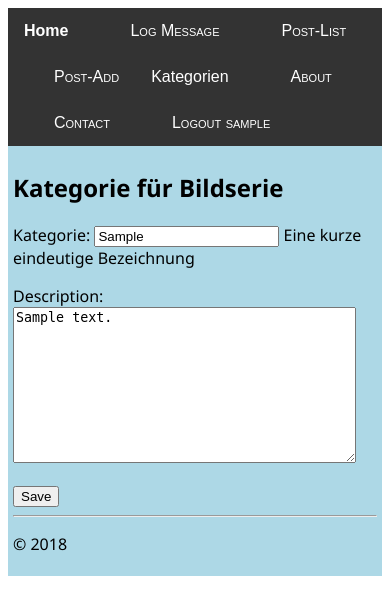
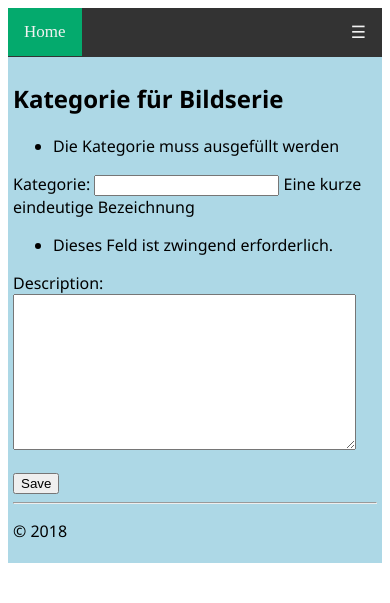
Before and after one commit to Harlempix/Django-Tutorial, a Django app: a page that uses hello/templates/hello/layout.html in a window 390 px wide. Shown: the top 603 px of the page. Run offline with Django 4.2, Linux system fonts and the light colour scheme; a user stored in the database is signed in; tables that the repository leaves empty hold one stand-in row (values such as "Sample post"); parts of the project's set-up code (start-up, migrations or seed data) failed here and were passed over.

Commit message:
modified:   hello/forms.py 	new file:   hello/migrations/0006_remove_picseries_heroidbigpic_and_more.py 	new file:   hello/migrations/0007_picseries_heropath.py 	new file:   hello/migrations/0008_remove_picseries_heroid_remove_picseries_heropath_and_more.py 	modified:   hello/models.py 	modified:   hello/static/hello/site.css 	new file:   hello/static/hello/site.js 	modified:   hello/templates/hello/layout.html 	modified:   hello/templates/hello/post-list.html 	new file:   hello/templates/hello/t_PicSeries_List.html 	new file:   hello/templates/hello/t_PicSeries_c.html 	new file:   hello/templates/hello/t_PicSeries_u.html 	modified:   hello/urls.py 	modified:   hello/views.py

```diff
--- a/hello/forms.py
+++ b/hello/forms.py
@@ -2,6 +2,7 @@ from django import forms
 from hello.models import LogMessage
 from .models import Post
 from .models import AllCats
+from .models import PicSeries
 
 class LogMessageForm(forms.ModelForm):
     class Meta:
@@ -14,6 +15,9 @@ class PostForm(forms.ModelForm):
         fields = ("title", "cover",)
 
 #-------------------------- Multi-Pic-Handling ------------------------------
+class SysMessageForm(forms.Form):
+    dummy = forms.CharField(label="Sollte nie zu sehen sein", max_length=100)
+
 class AllCatsForm(forms.ModelForm):
     class Meta:
         model = AllCats
@@ -30,3 +34,25 @@ class AllCatsForm(forms.ModelForm):
                 "unique": "Diese Kategorie existiert bereits"
             },
         }
+
+class f_PicSeries_c(forms.Form):
+    choices = tuple(AllCats.objects.all().values_list("cat", "description"))
+    title = forms.CharField(max_length=80)
+    description = forms.CharField()
+    catPrime = forms.ChoiceField(choices=choices)
+    dateCaptured = forms.DateTimeField()
+    file_field = forms.ImageField(
+        widget=forms.ClearableFileInput(attrs={"multiple": True})
+    )
+
+class f_PicSeries_u(forms.Form):
+    choices = tuple(AllCats.objects.all().values_list("cat", "description"))
+    title = forms.CharField(max_length=80)
+    owner = forms.CharField(required=False, disabled=True)
+    description = forms.CharField()
+    catPrime = forms.ChoiceField(choices=choices)
+    dateCaptured = forms.DateTimeField()
+    file_field = forms.ImageField(
+        required=False,
+        widget=forms.ClearableFileInput(attrs={"multiple": True})
+    )
--- a/hello/static/hello/site.css
+++ b/hello/static/hello/site.css
@@ -1,49 +1,50 @@
-.message {
-    font-weight: 600;
-    color: blue;
+ /* Add a black background color to the top navigation */
+ .topnav {
+  background-color: #333;
+  overflow: hidden;
 }
 
-/* Navbar container */
-.navbar {
-    overflow: hidden;
-    background-color: #333;
-    font-family: Arial;
-  }
-
-  /* Links inside the navbar */
-  .navbar a {
+/* Style the links inside the navigation bar */
+.topnav a {
   float: left;
-    font-size: 16px;
-    color: white;
+  display: block;
+  color: #f2f2f2;
   text-align: center;
   padding: 14px 16px;
   text-decoration: none;
+  font-size: 17px;
 }
 
-/* The dropdown container */
+/* Add an active class to highlight the current page */
+.active {
+  background-color: #04AA6D;
+  color: white;
+}
+
+/* Hide the link that should open and close the topnav on small screens */
+.topnav .icon {
+  display: none;
+}
+
+/* Dropdown container - needed to position the dropdown content */
 .dropdown {
   float: left;
   overflow: hidden;
 }
 
-  /* Dropdown button */
+/* Style the dropdown button to fit inside the topnav */
 .dropdown .dropbtn {
-    font-size: 16px;
+  font-size: 17px;
   border: none;
   outline: none;
   color: white;
   padding: 14px 16px;
   background-color: inherit;
-    font-family: inherit; /* Important for vertical align on mobile phones */
-    margin: 0; /* Important for vertical align on mobile phones */
+  font-family: inherit;
+  margin: 0;
 }
 
-  /* Add a red background color to navbar links on hover */
-  .navbar a:hover, .dropdown:hover .dropbtn {
-    background-color: red;
-  }
-
-  /* Dropdown content (hidden by default) */
+/* Style the dropdown content (hidden by default) */
 .dropdown-content {
   display: none;
   position: absolute;
@@ -53,7 +54,7 @@
   z-index: 1;
 }
 
-  /* Links inside the dropdown */
+/* Style the links inside the dropdown */
 .dropdown-content a {
   float: none;
   color: black;
@@ -63,24 +64,62 @@
   text-align: left;
 }
 
-  /* Add a grey background color to dropdown links on hover */
+/* Add a dark background on topnav links and the dropdown button on hover */
+.topnav a:hover, .dropdown:hover .dropbtn {
+  background-color: #555;
+  color: white;
+}
+
+/* Add a grey background to dropdown links on hover */
 .dropdown-content a:hover {
   background-color: #ddd;
+  color: black;
 }
 
-  /* Show the dropdown menu on hover */
+/* Show the dropdown menu when the user moves the mouse over the dropdown button */
 .dropdown:hover .dropdown-content {
   display: block;
 }
-.navbar-brand {
-    font-size: 1.2em;
-    font-weight: 600;
+
+/* When the screen is less than 600 pixels wide, hide all links, except for the first one ("Home"). Show the link that contains should open and close the topnav (.icon) */
+@media screen and (max-width: 600px) {
+  .topnav a:not(:first-child), .dropdown .dropbtn {
+    display: none;
+  }
+  .topnav a.icon {
+    float: right;
+    display: block;
+  }
 }
 
-.navbar-item {
-    font-variant: small-caps;
-    margin-left: 30px;
+/* The "responsive" class is added to the topnav with JavaScript when the user clicks on the icon. This class makes the topnav look good on small screens (display the links vertically instead of horizontally) */
+@media screen and (max-width: 600px) {
+  .topnav.responsive {position: relative;}
+  .topnav.responsive a.icon {
+    position: absolute;
+    right: 0;
+    top: 0;
   }
+  .topnav.responsive a {
+    float: none;
+    display: block;
+    text-align: left;
+  }
+  .topnav.responsive .dropdown {float: none;}
+  .topnav.responsive .dropdown-content {position: relative;}
+  .topnav.responsive .dropdown .dropbtn {
+    display: block;
+    width: 100%;
+    text-align: left;
+  }
+}
+
+
+.message {
+    font-weight: 600;
+    color: blue;
+}
+
 
 .body-content {
     padding: 5px;
@@ -120,3 +159,8 @@ input[name=message] {
     text-align: left;
     padding-right: 15px;
 }
+
+.PicSeries_List th,td {
+  text-align: left;
+  padding-right: 15px;
+}
--- /dev/null
+++ b/hello/static/hello/site.js
@@ -0,0 +1,16 @@
+function myFunction() {
+    alert("Hello from a static file!");
+  }
+
+function alertMessage() {
+    alert("Alert in proper style");
+}
+
+function navFunction() {
+  var x = document.getElementById("myTopnav");
+  if (x.className === "topnav") {
+    x.className += " responsive";
+  } else {
+    x.className = "topnav";
+  }
+}
--- a/hello/templates/hello/layout.html
+++ b/hello/templates/hello/layout.html
@@ -6,15 +6,27 @@
     <title>{% block title %}{% endblock %}</title>
     {% load static %}
     <link rel="stylesheet" type="text/css" href="{% static 'hello/site.css' %}"/>
+    <script src="{% static 'hello/site.js' %}"></script>
+
 </head>
 
 <body>
-<div class="navbar">
-    <a href="{% url 'home' %}" class="navbar-brand">Home</a>
+    <div class="topnav" id="myTopnav">
+    <a href="{% url 'home' %}" class="active">Home</a>
     {% if user.is_authenticated %}
-        <a href="{% url 'log' %}" class="navbar-item">Log Message</a>
-        <a href="{% url 'post-list' %}" class="navbar-item">Post-List</a>
-        <a href="{% url 'post-add' %}" class="navbar-item">Post-Add</a>
+        <a href="{% url 'log' %}">Log Message</a>
+        <a href="{% url 'post-list' %}">Post-List</a>
+        <a href="{% url 'post-add' %}">Post-Add</a>
+
+        <div class="dropdown">
+            <button class="dropbtn">Bildserien
+              <i class="fa fa-caret-down"></i>
+            </button>
+            <div class="dropdown-content">
+                <a href="{% url 'hello_PicSeries_List' %}">Liste</a>
+                <a href="{% url 'hello_PicSeries_Create' %}">Neue Serie</a>
+             </div>
+        </div>
 
         <div class="dropdown">
             <button class="dropbtn">Kategorien
@@ -27,13 +39,14 @@
         </div>
 
     {% endif %}
-    <a href="{% url 'about' %}" class="navbar-item">About</a>
-    <a href="{% url 'contact' %}" class="navbar-item">Contact</a>
+    <a href="{% url 'about' %}">About</a>
+    <a href="{% url 'contact' %}">Contact</a>
     {% if user.is_authenticated %}
-        <a href="{% url 'logout' %}" class="navbar-item">Logout {{ user.username }}</a>
+        <a href="{% url 'logout' %}">Logout {{ user.username }}</a>
     {% else %}
-        <a href="{% url 'login' %}" class="navbar-item">Login</a>
+        <a href="{% url 'login' %}">Login</a>
     {% endif %}
+    <a href="javascript:void(0);" class="icon" onclick="navFunction()">&#9776;</a>
 </div>
 
 <div class="body-content">
--- a/hello/templates/hello/post-list.html
+++ b/hello/templates/hello/post-list.html
@@ -13,7 +13,7 @@ Post-List
         <a href="{{post.cover.url}}" target="_blank">
             <img width = "100%" src="{{ post.thumbnail.url}}" alt="{{ post.title }}">
         </a>
-        <a href="/create_thumbnail?post_id={{ post.id}}&page={{ page_obj.number}}">Create Thumbnail</a>
+        <a href="/create_thumbnail?post_id={{ post.id}}&page={{ page_obj.number}}&url={{ request.get_full_path }}">Create Thumbnail</a>
        </figure>
     </div>
     {% endfor %}
--- a/hello/urls.py
+++ b/hello/urls.py
@@ -24,8 +24,13 @@ urlpatterns = [
     path("accounts/logout/", views.log_message, name="logout"),
     path("create_thumbnail/", views.create_thumbnail, name="create_thumbnail"),
 #-------------------------------- Multi-Pic-Handling-------------------------------------------
+    path("SysMessage/", views.SysMessage, name="hello_SysMessage"),
     path("List_AllCats/", views.List_AllCats.as_view(), name="hello_ListAllCats"),
     path("Neu_AllCats/", views.Neu_AllCats, name="hello_NeuAllCats"),
     path("Edit_AllCats/<str:cat>", views.Edit_AllCats, name="hello_EditAllCats"),
-
+    path("PicSeries/List", views.v_PicSeries_List.as_view(), name="hello_PicSeries_List"),
+    path("PicSeries/Create", views.v_PicSeries_c, name="hello_PicSeries_Create"),
+    path("PicSeries/Update/<int:PicSeriesId>", views.v_PicSeries_u, name="hello_PicSeries_Update"),
+    path("PicSeries/SetHero", views.v_SetHero, name="hello_v_SetHero"),
+    path("PicSeries/DeleteSinglePic", views.v_SinglePic_d, name="hello_v_SinglePic_d"),
 ]
--- a/hello/views.py
+++ b/hello/views.py
@@ -9,11 +9,13 @@ from django.shortcuts import render
 from django.shortcuts import redirect
 from hello.forms import LogMessageForm
 from hello.forms import PostForm
+from hello.forms import SysMessageForm
 from hello.models import LogMessage
 from hello.models import Post
 from django.views.generic import ListView
 from django.views.generic import CreateView
 from django.views.generic import UpdateView
+from django.views.generic import FormView
 from django.urls import reverse_lazy
 from pathlib import Path
 from django.http import HttpResponseRedirect
@@ -23,7 +25,8 @@ from hello.models import SinglePic
 from hello.models import SeriesCats
 from hello.forms import AllCatsForm
 from django.shortcuts import get_object_or_404
-from django.http import Http404
+from hello.forms import f_PicSeries_c
+from hello.forms import f_PicSeries_u
 
 class HomeListView(ListView):
     """Renders the home page, with a list of all messages."""
@@ -64,9 +67,11 @@ def hello_there(request, name):
 def create_thumbnail(request):
     post_id=request.GET.get('post_id')
     page=request.GET.get('page')
+    url=request.GET.get('url')
+
     post_obj=Post.objects.get(pk=post_id)
     post_obj.create_thumbnail()
-    return HttpResponseRedirect('/post-list')
+    return HttpResponseRedirect(url)
 
 def log_message(request):
     form = LogMessageForm(request.POST or None)
@@ -80,7 +85,8 @@ def log_message(request):
     else:
         return render(request, "hello/log_message.html", {"form": form})
 
-def new_image(request):
+#####################################################################################
+def new_image(request): #vvvvvvvvvvvvvvvvvvvvvvvvvvv Ein neues Bild in die Datenbank
     form = PostForm(request.POST, request.FILES or None)
 
     if request.method == "POST":
@@ -93,7 +99,9 @@ def new_image(request):
     else:
         return render(request, "hello/post-add.html", {"form": form})
     return redirect("post-list")
+#^^^^^^^^^^^^^^^^^^^^^^^^^^^^^^^^^^^^^^^^^^^^^^^^^^^^^^^^^^^^^^^^^^^^^^^^^^^^^^^^^^^^
 
+#####################################################################################
 #------------------------------- Multi-Pic-Handling -----------------------------
 class List_AllCats(ListView):
     """Renders a page, with a list of all Cats."""
@@ -129,6 +137,11 @@ class Try_Edit_AllCats(UpdateView):##### 404-Handling Funktioniert leider nicht
         else:
             raise Http404("Diese Funktion steht nur angemeldeten Usern zur Verfügung")
 ####################################################################################################
+def SysMessage( request):
+    form = SysMessage(request.POST or None)
+    return render(request, "hello/sys_message.html", {'form' : form})
+
+####################################################################################################
 
 def Edit_AllCats( request, cat):
     context = {}
@@ -136,11 +149,11 @@ def Edit_AllCats( request, cat):
         try: # Für den Fall, dass die Seite manuell mit falschen Parameter aufgerufen wurde
             iCat = AllCats.objects.get(cat=cat)
         except AllCats.DoesNotExist: # Aufruf mit ungültiger Kategorie
-            form = AllCatsForm(request.POST or None)
-            context['form'] = form
+#            form = SysMessageForm(request.POST or None)
+#            context['form'] = form
             context['MsgLogin'] = "Fehler: Die Kategorie " + cat + " ist nicht im System"
             return render(request, "hello/sys_message.html", context)
-        form = AllCatsForm(request.POST or None, instance = iCat)
+        form = AllCatsForm(request.POST, request.FILES or None, instance = iCat)
         if form.is_valid():
             form.save()
             return redirect("hello_ListAllCats")
@@ -148,7 +161,121 @@ def Edit_AllCats( request, cat):
             context['form'] = form
             return render(request, "hello/AllCats.html", context)
     else: # Irgendwie hat ein unangemeldeter Benutzer diese Seite direkt aufgerufen
-        form = AllCatsForm(request.POST or None)
-        context['form'] = form
+#        form = SysMessageForm(request.POST or None)
+#        context['form'] = form
         context['MsgLogout'] = "Fehler: Diese Funktion steht nur angemeldeten Benutzern zur Verfügung"
         return render(request, "hello/sys_message.html", context)
+
+####################################################################################################
+def v_PicSeries_c(request):
+    form = f_PicSeries_c(request.POST, request.FILES or None)
+
+    if request.method == "POST":
+        if form.is_valid():
+            newPicSeries = PicSeries()
+            newPicSeries.title = form.cleaned_data["title"]
+            newPicSeries.description = form.cleaned_data["description"]
+            newPicSeries.owner = request.user.get_username()
+            newPicSeries.dateCaptured = form.cleaned_data["dateCaptured"]
+            newPicSeries.dateCreated = datetime.now()
+            newPicSeries.dateModified = datetime.now()
+            catPrime = AllCats.objects.get(cat = form.cleaned_data["catPrime"])
+            newPicSeries.catPrime = catPrime
+            newPicSeries.save()
+
+            images = request.FILES.getlist("file_field")
+            thn = "True"
+            for i in images:
+                newPic = SinglePic(series=newPicSeries)
+                newPic.bigPic = i
+                newPic.save()
+                newPic.create_thumbnail()
+                if thn == "True":
+                    newPicSeries.hero = newPic.thumbnail
+                    newPicSeries.save()
+                    thn = "False"
+            return redirect("hello_PicSeries_List")
+        else:
+            return render(request, "hello/t_PicSeries_c.html", {"form": form})
+    else:
+        return render(request, "hello/t_PicSeries_c.html", {"form": form})
+
+####################################################################################################
+class v_PicSeries_List(ListView):
+    """Renders a page, with a list of all Cats."""
+    model = PicSeries
+    template_name = "hello/t_PicSeries_List.html"
+    ordering = ['-dateCreated']
+
+####################################################################################################
+def v_PicSeries_u(request, PicSeriesId):
+    context = {}
+    if request.user.is_authenticated: # Update nur für angemeldete User
+        try: # Für den Fall, dass die Seite manuell mit falschen Parameter aufgerufen wurde
+            iPicSeries = PicSeries.objects.get(pk=PicSeriesId)
+        except PicSeries.DoesNotExist: # Aufruf mit ungültiger Kategorie
+            context['MsgLogin'] = "Fehler: Die Bildserie " + PicSeriesId + " ist nicht im System"
+            return render(request, "hello/sys_message.html", context)
+        form = f_PicSeries_u(request.POST, request.FILES or None)
+        if request.method == "POST":
+            if form.is_valid(): # Werte aus Form übernehmen
+                iPicSeries.title = form.cleaned_data["title"]
+                iPicSeries.description = form.cleaned_data["description"]
+                iPicSeries.catPrime = AllCats.objects.get(cat = form.cleaned_data["catPrime"])
+                iPicSeries.dateCaptured = form.cleaned_data["dateCaptured"]
+                iPicSeries.dateModified = datetime.now()
+                iPicSeries.save()
+                images = request.FILES.getlist("file_field")
+                for i in images:
+                    newPic = SinglePic(series=iPicSeries)
+                    newPic.bigPic = i
+                    newPic.save()
+                    newPic.create_thumbnail()
+                return redirect("hello_PicSeries_List")
+            else:
+                context['MsgLogout'] = "Fehler: Hier ist was schiefgelaufen. Bitte noch einmal probieren oder Sysadmin benachrichtigen"
+                return render(request, "hello/sys_message.html", context)
+        else: # Form mit Werten füllen und anzeigen
+            context = {}
+            singlePics = SinglePic.objects.filter(series=iPicSeries.pk)
+            initial_dict = {
+                "title" : iPicSeries.title,
+                "description" : iPicSeries.description,
+                "catPrime" : iPicSeries.catPrime.cat,
+                "dateCaptured" : iPicSeries.dateCaptured,
+                "owner" : iPicSeries.owner,
+                "hero" : iPicSeries.hero
+            }
+            form = f_PicSeries_u(initial = initial_dict)
+            context['form'] = form
+            context['singlePics'] = singlePics
+            context['hero'] = iPicSeries.hero
+            context['picSeriesId'] = iPicSeries.pk
+
+            return render(request, "hello/t_PicSeries_u.html", context)
+    else:
+        context['MsgLogout'] = "Fehler: Diese Funktion steht nur angemeldeten Benutzern zur Verfügung"
+        return render(request, "hello/sys_message.html", context)
+
+####################################################################################################
+
+def v_SetHero(request):
+    heroId=request.GET.get('heroId')
+    picSeriesId=request.GET.get('PicSeriesId')
+    url=request.GET.get('url')
+
+    iSinglePic = SinglePic.objects.get(pk=heroId)
+    iPicSeries = PicSeries.objects.get(pk=picSeriesId)
+    iPicSeries.hero = iSinglePic.thumbnail
+    iPicSeries.save()
+    return HttpResponseRedirect(url)
+
+####################################################################################################
+
+def v_SinglePic_d(request):
+    singlePicId=request.GET.get('singlePicId')
+    url=request.GET.get('url')
+
+    iSinglePic = SinglePic.objects.get(pk=singlePicId)
+    iSinglePic.delete()
+    return HttpResponseRedirect(url)
```
Also changed, not shown: hello/models.py (+49 -40 lines), hello/templates/hello/t_PicSeries_List.html (added, +38 -0 lines), hello/templates/hello/t_PicSeries_c.html (added, +16 -0 lines), hello/templates/hello/t_PicSeries_u.html (added, +55 -0 lines), hello/migrations/0006_remove_picseries_heroidbigpic_and_more.py (added), hello/migrations/0007_picseries_heropath.py (added), hello/migrations/0008_remove_picseries_heroid_remove_picseries_heropath_and_more.py (added). Lines whose indentation alone changed are shown as unchanged.
